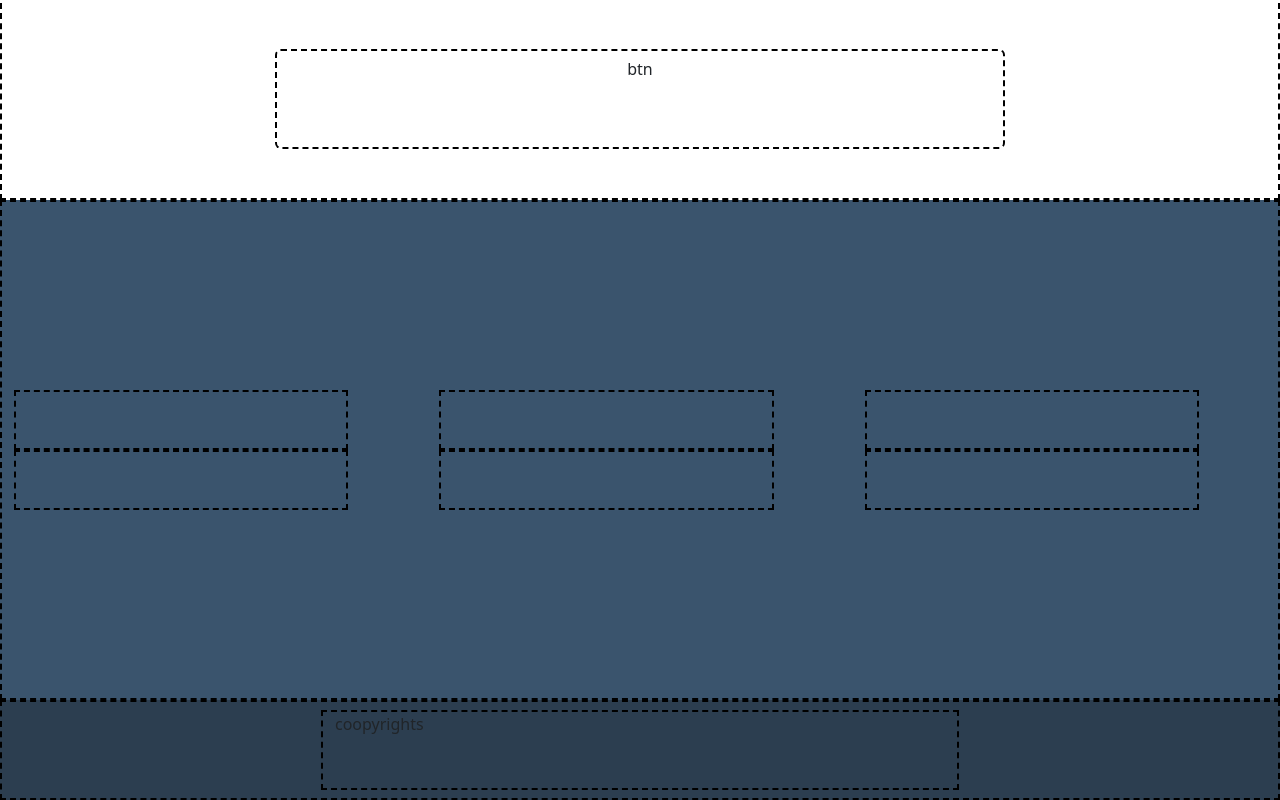
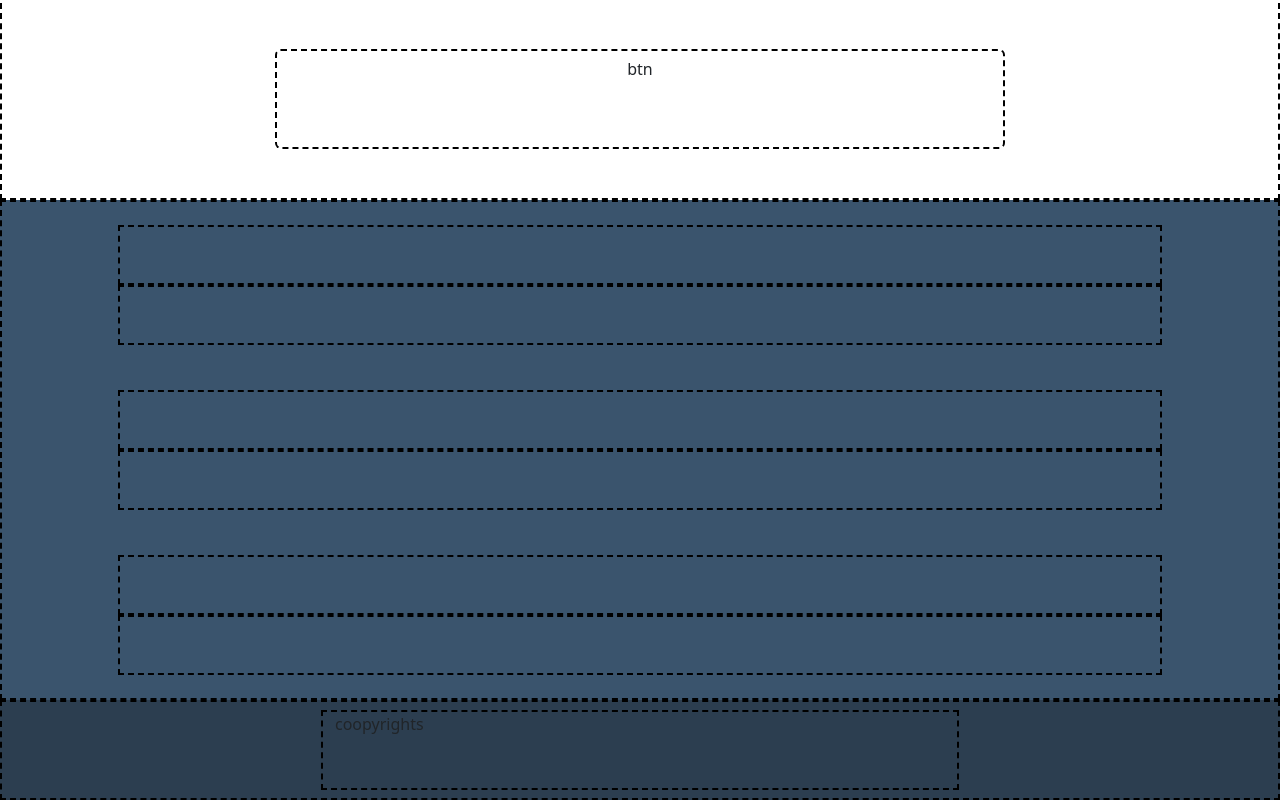
Before and after one commit to matteo2302/html-css-bootstrap-freelancer, a plain HTML site: page index.html in a window 1280 px wide. Shown: the part 2080-2880 px from the top of the page. Drawn offline with nearby package versions, Linux system fonts and the light colour scheme.

Commit message:
ok no col to row

```diff
--- a/index.html
+++ b/index.html
@@ -62,15 +62,15 @@
       </div>
       <div class="container-fluid">
         <div class="socials row align-items-center justify-content-center">
-          <div class="col justify-content-center">
+          <div class="row justify-content-center">
             <div class="col-7 socials-options col-md-10"></div>
             <div class="col-7 socials-options col-md-10"></div>
           </div>
-          <div class="col justify-content-center">
+          <div class="row justify-content-center">
             <div class="col-7 socials-options col-md-10"></div>
             <div class="col-7 socials-options col-md-10"></div>
           </div>
-          <div class="col justify-content-center">
+          <div class="row justify-content-center">
             <div class="col-7 socials-options col-md-10"></div>
             <div class="col-7 socials-options col-md-10"></div>
           </div>
```
